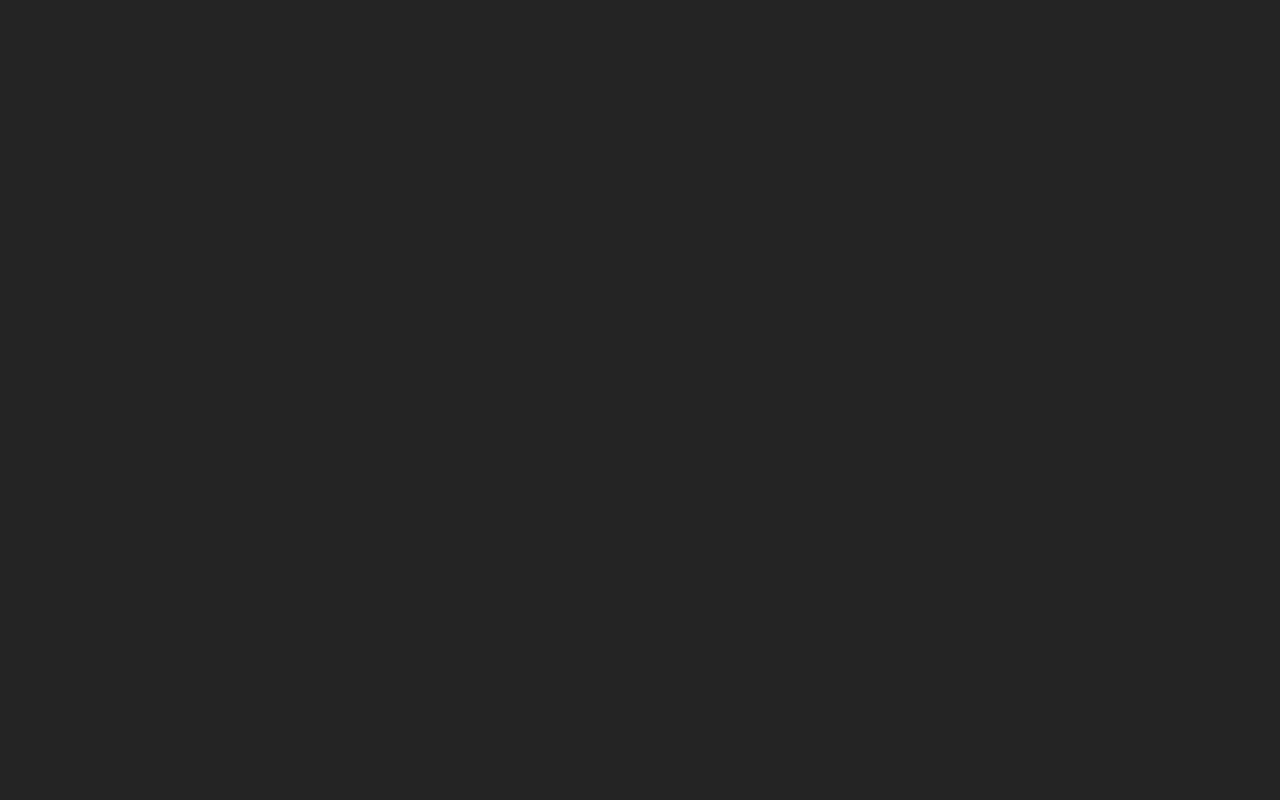
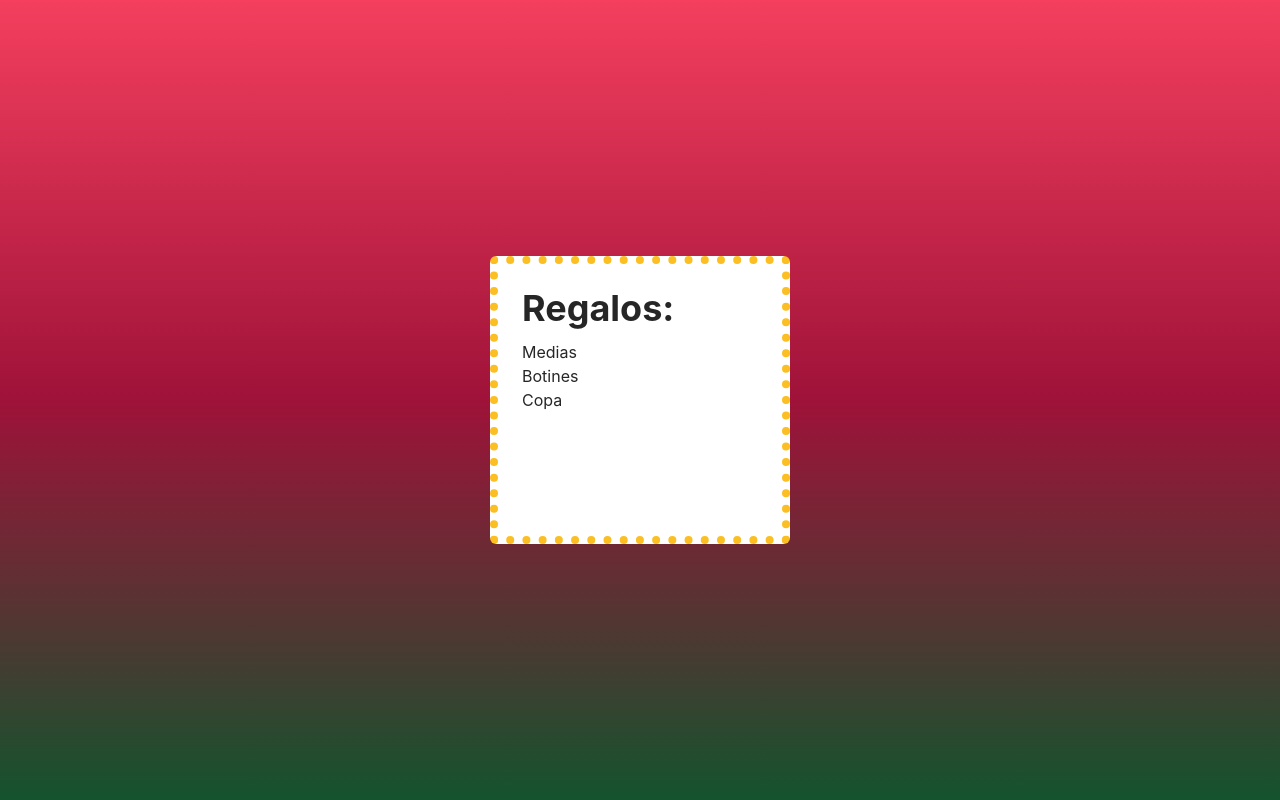
Before and after one commit to AllegriM/adviency, a React (Vite) app: page / in a window 1280 px wide. Built offline with nearby package versions, Linux system fonts and the light colour scheme.

Commit message:
feat: :sparkles: Adding some christmas colors

```diff
--- a/src/App.tsx
+++ b/src/App.tsx
@@ -1,8 +1,26 @@
+import { useState } from "react"
 
 function App() {
 
+  const [gifts, setGifts] = useState<string[]>(["Medias", "Botines", "Copa"])
+
   return (
-    <div className="App"></div>
+    <div className="App min-h-screen flex items-center bg-gradient-to-b from-rose-500 via-rose-800 to-green-900 ">
+      <div className="bg-white text-neutral-800 min-w-[300px] h-72 m-auto p-6 rounded-md border-dotted border-amber-400 border-8">
+        <h2 className="text-4xl font-bold mb-3">Regalos:</h2>
+        <ul>
+          {
+            gifts.map(gift => {
+              return(
+                <li key={gift}>
+                  {gift}
+                </li>
+              )
+            })
+          }
+        </ul>
+      </div>
+    </div>
   )
 }
 
--- a/src/index.css
+++ b/src/index.css
@@ -1,6 +1,11 @@
 @tailwind base;
 @tailwind components;
 @tailwind utilities;
+
+*{
+  margin: 0;
+  padding: 0;
+}
 
 :root {
   font-family: Inter, Avenir, Helvetica, Arial, sans-serif;
@@ -18,10 +23,3 @@
   -moz-osx-font-smoothing: grayscale;
   -webkit-text-size-adjust: 100%;
 }
-
-#root {
-  max-width: 1280px;
-  margin: 0 auto;
-  padding: 2rem;
-  text-align: center;
-}
```
